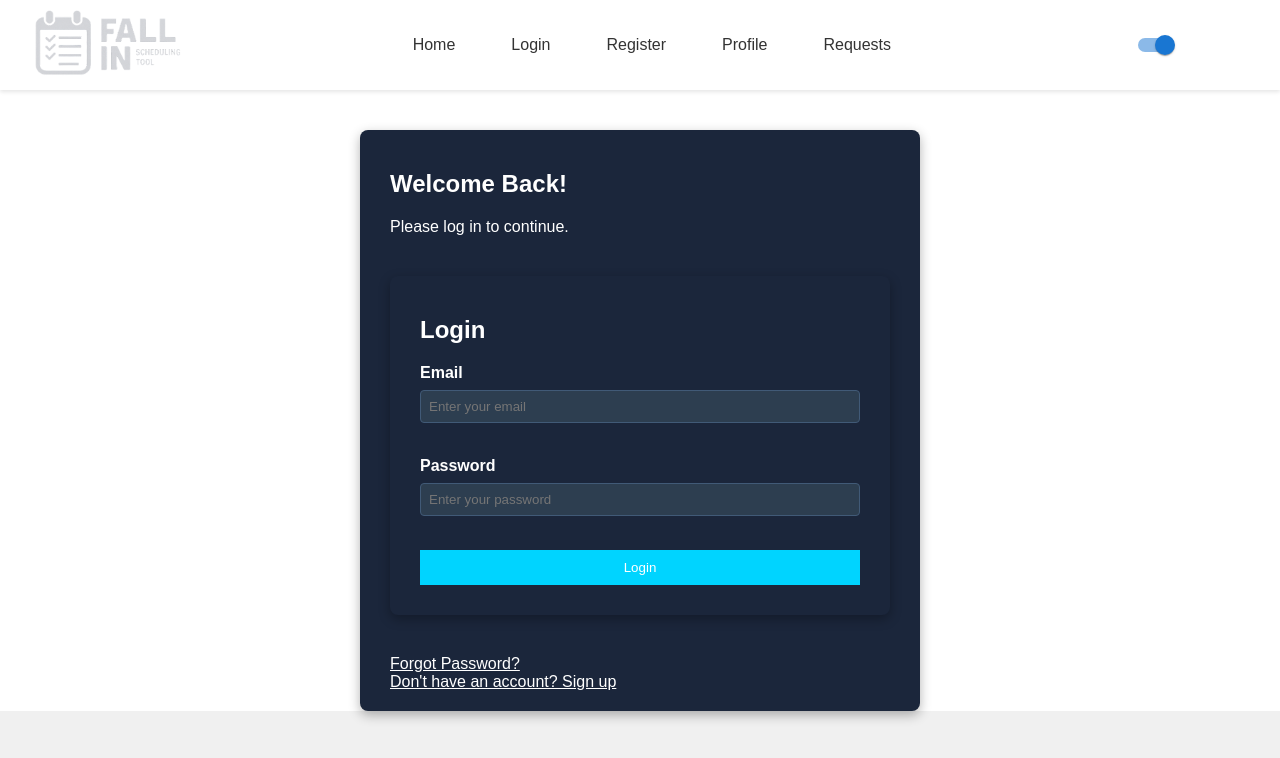
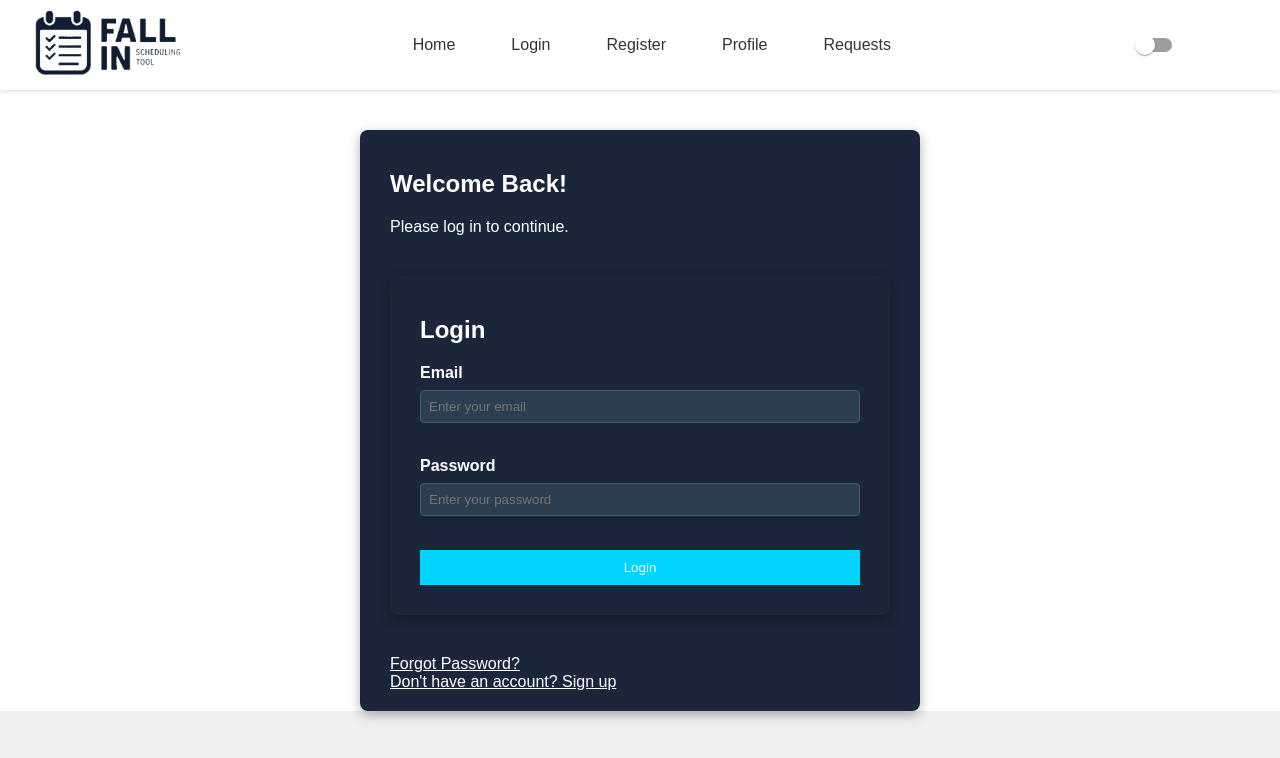
Before and after one commit to Adam-Brace/SDI-29-Capstone, a React (Vite) app in the folder client/: page / in a window 1280 px wide. Shown: the top 758 px of the page. Built offline with nearby package versions, Linux system fonts and the light colour scheme; some icons are missing.

Commit message:
theme fix

```diff
--- a/client/src/Components/Logo.jsx
+++ b/client/src/Components/Logo.jsx
@@ -1,20 +1,22 @@
-import React from 'react';
-import { Link } from 'react-router-dom';
-import Box from '@mui/material/Box';
+import React from "react";
+import { Link } from "react-router-dom";
+import Box from "@mui/material/Box";
+import { useTheme } from "../Context/ThemeContex.jsx";
 
-export default function Logo({ theme }) {
-    const logoSrc = theme === 'dark' ? '/Fall-In.png' : '/Fall-In-Light.png';
+export default function Logo() {
+	const { theme } = useTheme();
+
+	const logoSrc = theme === "light" ? "/Fall-In.png" : "/Fall-In-Light.png";
 
 	return (
-        <Box sx={{ display: 'flex', alignItems: 'center' }}>
-            <Link to="/" style={{ textDecoration: 'none' }}>
+		<Box sx={{ display: "flex", alignItems: "center" }}>
+			<Link to="/" style={{ textDecoration: "none" }}>
 				<img
 					src={logoSrc}
 					alt="Fall-In Logo"
 					style={{
-                        height: '70px',
-                        width: 'auto'
-
+						height: "70px",
+						width: "auto",
 					}}
 				/>
 			</Link>
--- a/client/src/Components/Nav.jsx
+++ b/client/src/Components/Nav.jsx
@@ -11,12 +11,12 @@ import { useTheme } from "../Context/ThemeContex.jsx";
 
 export default function Nav() {
 	const { user, logout } = useAuth();
-	const { theme, applyTheme } = useTheme();
+	const { theme, toggleTheme } = useTheme();
 
 	return (
 		<nav className="navbar">
 			<div className="navbar-left">
-				<Logo theme={theme} />
+				<Logo />
 			</div>
 			<div className="navbar-center">
 				<Link to="/" className="nav-link">
@@ -58,12 +58,10 @@ export default function Nav() {
 						<FormControlLabel
 							control={
 								<Switch
-									checked={theme === "dark"}
-									onChange={() =>
-										applyTheme(
-											theme === "light" ? "dark" : "light"
-										)
-									}
+									checked={theme === "light"}
+									onChange={() => {
+										toggleTheme();
+									}}
 									color="primary"
 								/>
 							}
--- a/client/src/Context/ThemeContex.jsx
+++ b/client/src/Context/ThemeContex.jsx
@@ -11,35 +11,36 @@ const themeContext = createContext();
 export const ThemeProvider = ({ children }) => {
 	const [theme, setTheme] = useState("dark");
 
-	const updateBodyClass = (themeData) => {
-		if (!["light", "dark"].includes(themeData)) {
-			console.error("Invalid themeData:", themeData);
+	const updateBodyClass = () => {
+		if (!["light", "dark"].includes(theme)) {
+			console.error("Invalid themeData:", theme);
 			return;
 		}
-		console.log("Before update:", document.body.classList);
+		//console.log("Updating body class to:", theme);
 		document.body.classList.remove("light-theme", "dark-theme");
-		document.body.classList.add(`${themeData}-theme`);
-		console.log("After update:", document.body.classList);
-		Cookies.set("theme", themeData, { expires: 30 });
+		document.body.classList.add(`${theme}-theme`);
+		Cookies.set("theme", theme, { expires: 30 });
 	};
 
 	useLayoutEffect(() => {
 		const themeData = Cookies.get("theme");
 		if (themeData) {
 			setTheme(themeData);
-			updateBodyClass(themeData);
+			updateBodyClass();
 		} else {
+			setTheme("dark");
 			updateBodyClass("dark");
 		}
 	}, []);
 
-	const applyTheme = (themeData) => {
-		setTheme(themeData);
-		updateBodyClass(themeData);
+	const toggleTheme = () => {
+		console.log("Updating body class to:", theme);
+		setTheme(theme === "light" ? "dark" : "light");
+		updateBodyClass();
 	};
 
 	return (
-		<themeContext.Provider value={{ theme, applyTheme }}>
+		<themeContext.Provider value={{ theme, toggleTheme }}>
 			{children}
 		</themeContext.Provider>
 	);
```
Also changed, not shown: 1 other file (tests, documents, lock files or other folders). Lines whose indentation alone changed are shown as unchanged.
